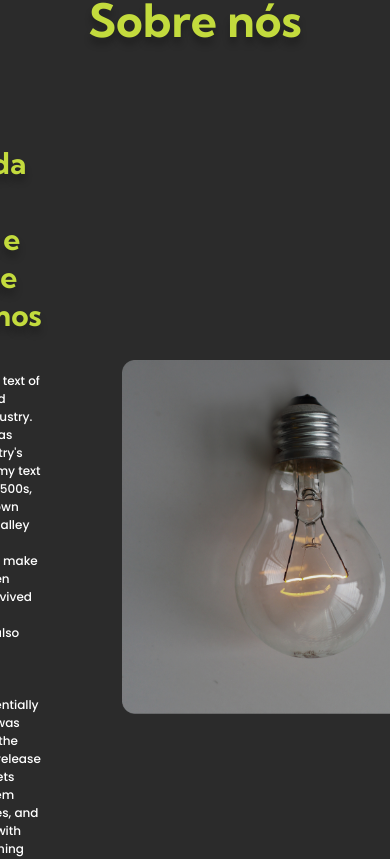
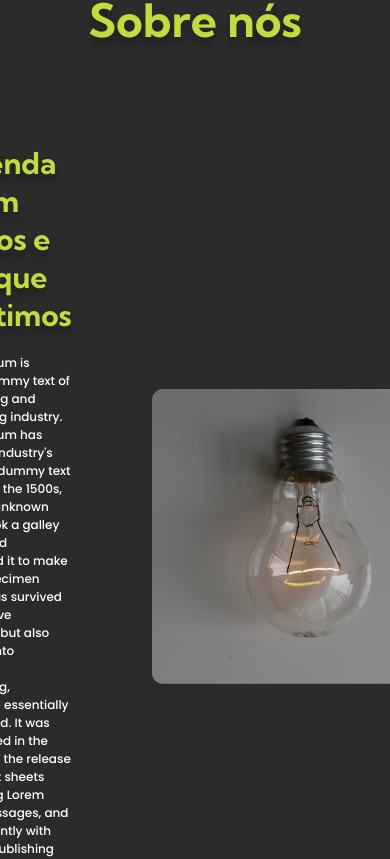
Before and after one commit to Henrriky/MM-TOKUDA, a React (Create React App) app: page / in a window 390 px wide. Shown: the part 2465-3324 px from the top of the page. Built offline with nearby package versions, Linux system fonts and the light colour scheme; the HTML template or start-up script is replaced by a standard one.

Commit message:
About 962px

```diff
--- a/src/components/About/Index.css
+++ b/src/components/About/Index.css
@@ -36,3 +36,9 @@
         max-width: 45rem;
     }
 }
+
+@media screen and (max-width: 1268px) {
+    .about .wrapper .about__content .about__image {
+        max-width: 300px;
+    }
+}
```
